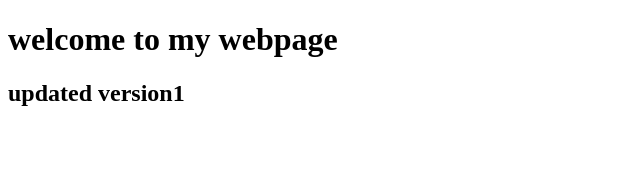
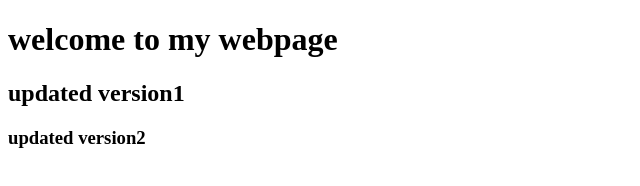
Before and after one commit to vineethmeesala/githubexercise, a plain HTML site: page index.html in a window 1280 px wide. Shown: the whole page, without its empty margins (0-640 px from the left). Drawn offline with Linux system fonts and the light colour scheme.

Commit message:
updated version2

```diff
--- a/index.html
+++ b/index.html
@@ -8,5 +8,6 @@
 <body>
     <h1>welcome to my webpage</h1>
     <h2>updated version1</h2>
+    <h3>updated version2</h3>
 </body>
 </html>
```
